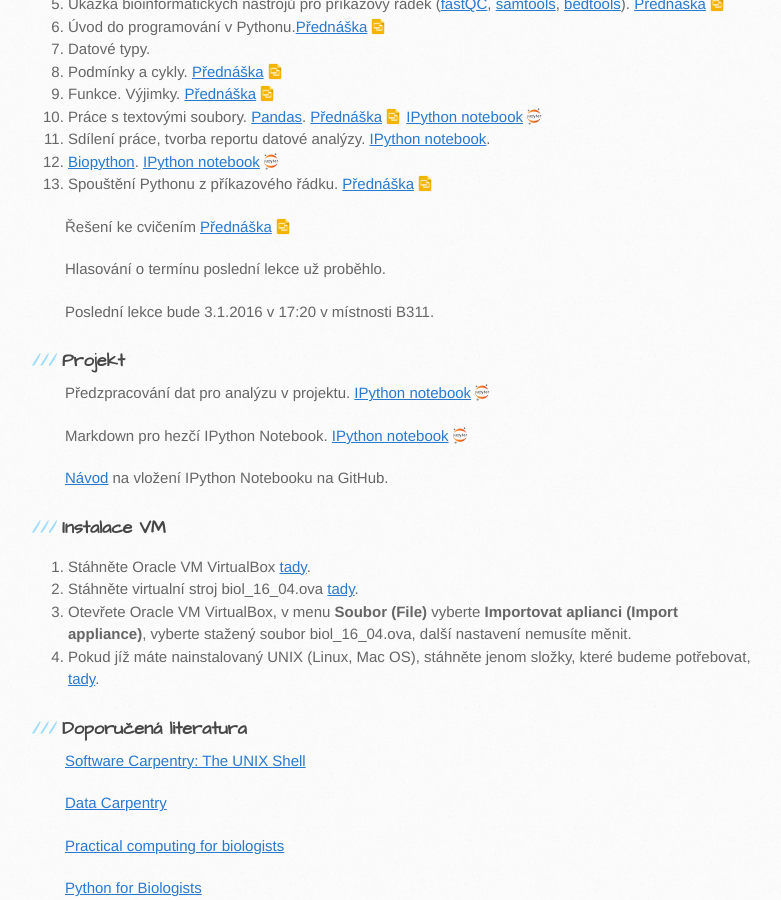
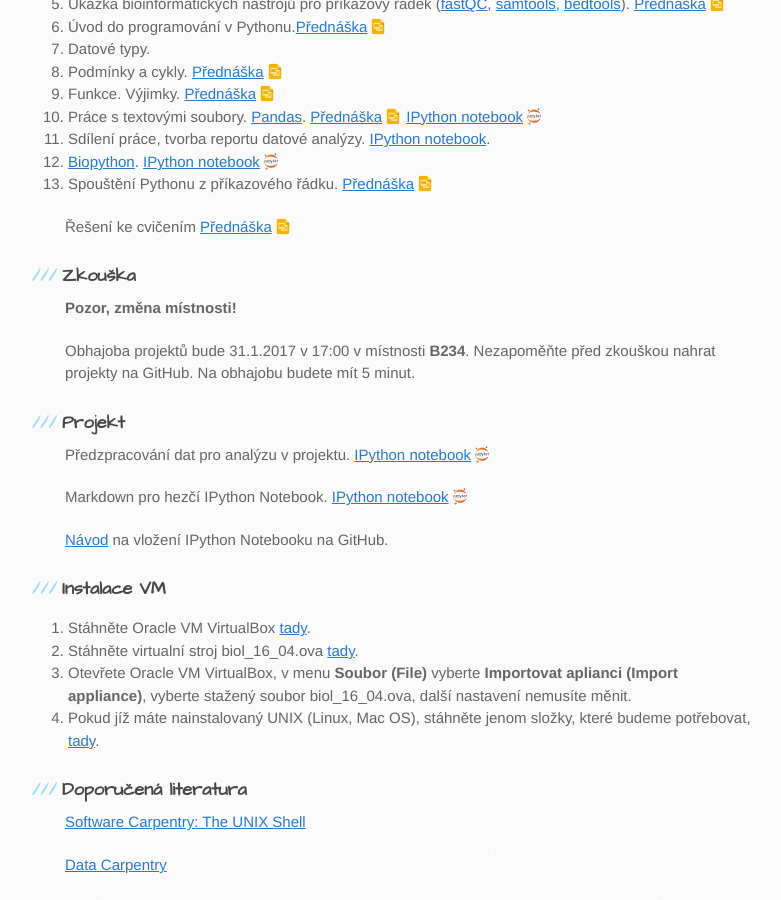
Before and after one commit to anastazie/intro_python_biol, a Jekyll site: the page built from index.md, in a window 1280 px wide and 900 px high, scrolled down 1196 px. Shown: the whole window, without its empty margins (105-886 px from the left). Built offline with Jekyll 4.4.1, drawn with Linux system fonts in a browser that asks for light colours; our own code applies the rules of GitHub Pages for plain Markdown files.

Commit message:
Update index.md

```diff
--- a/index.md
+++ b/index.md
@@ -32,9 +32,13 @@ Cílem předmětu je zbavení studentů strachu z příkazového řádku a nauč
 
 Řešení ke cvičením <a href="https://docs.google.com/presentation/d/1XFS2EjUPrdbiI76mhOeFxNjPzWEUKcfJFnSob8QuzyE/edit?usp=sharing" class="presentation">Přednáška</a>
 
-Hlasování o termínu poslední lekce už proběhlo.
+### Zkouška
 
-Poslední lekce bude 3.1.2016 v 17:20 v místnosti B311.
+**Pozor, změna místnosti!**
+
+Obhajoba projektů bude 31.1.2017 v 17:00 v místnosti **B234**.
+Nezapoměňte před zkouškou nahrat projekty na GitHub.
+Na obhajobu budete mít 5 minut.
 
 ### Projekt
 
```
